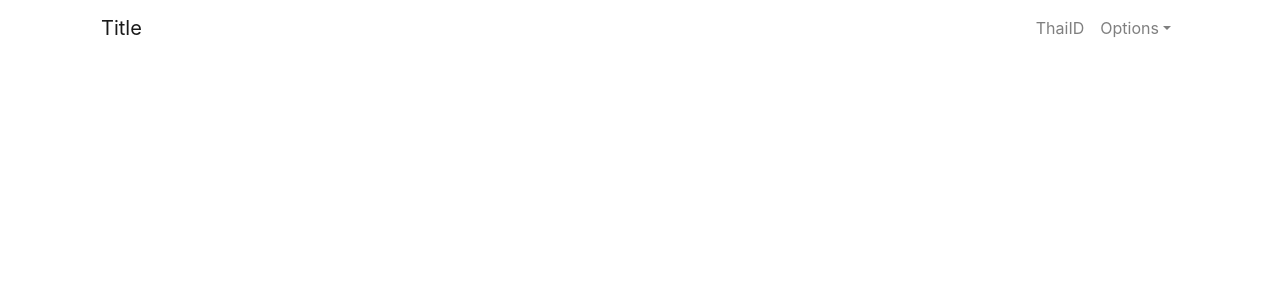
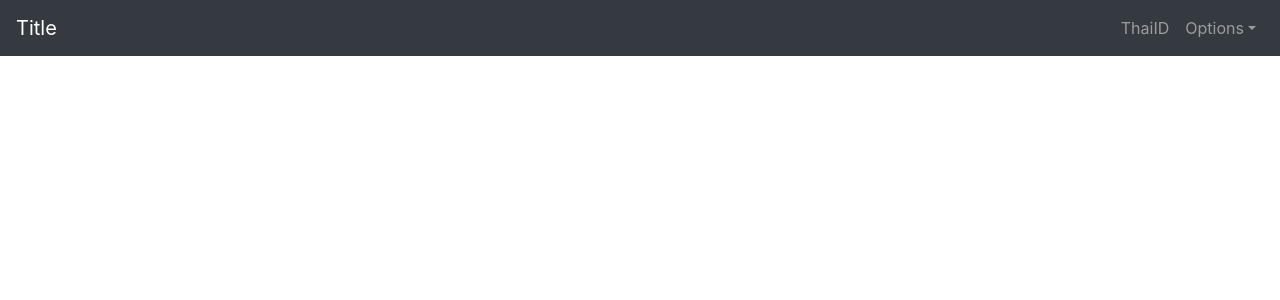
Before and after one commit to ter0101/front-serialport, a React (Create React App) app: page / in a window 1280 px wide. Shown: the top 300 px of the page. Built offline with nearby package versions, Linux system fonts and the light colour scheme.

Commit message:
ThaiID แสดงข้อมูล V.0
เพิ่ม alert

```diff
--- a/src/App.css
+++ b/src/App.css
@@ -1,4 +1,5 @@
 .title {
+  margin-top: 30px;
   font-size: 40px;
   text-align: center;
   padding-bottom: 30px;
--- a/src/App.js
+++ b/src/App.js
@@ -1,6 +1,6 @@
 import React, { Component } from 'react'
 import { BrowserRouter as Router, Route } from 'react-router-dom'
-import { Container } from 'reactstrap';
+import { Container } from 'reactstrap'
 
 import ShowTestData from './components/thia_ID/thai_id'
 import Navbar from './components/navbar'
@@ -9,8 +9,8 @@ class App extends Component {
   render() {
     return (
       <Router>
+        <Navbar />
         <Container>
-          <Navbar />
           <div className="content">
             <Route exact path="/thai-id" component={ShowTestData} />
           </div>
--- a/src/components/navbar.js
+++ b/src/components/navbar.js
@@ -30,7 +30,7 @@ export default class navbar extends Component {
   render() {
     return (
       <div>
-        <Navbar color="white" light expand="md">
+        <Navbar color="dark" dark expand="md">
           <NavbarBrand href="/">Title</NavbarBrand>
           <NavbarToggler onClick={this.toggle} />
           <Collapse isOpen={this.state.isOpen} navbar>
--- a/src/components/thia_ID/thai_id.js
+++ b/src/components/thia_ID/thai_id.js
@@ -3,7 +3,7 @@ import axios from 'axios'
 
 import './thai_id.css'
 import '../../App.css'
-import { Row, Col, Form, FormGroup, Label, Input } from 'reactstrap'
+import { Alert, Row, Col, Form, FormGroup, Label, Input } from 'reactstrap'
 
 export default class show_data_test extends Component {
   constructor(props) {
@@ -37,7 +37,8 @@ export default class show_data_test extends Component {
             />
           </Col>
           <Col xs="6">
-            {data.map(result => (
+            {data.length > 0 ? (
+              data.map(result => (
                 <Form key={result.type}>
                   {/* -----------ID Card---------- */}
                   <FormGroup>
@@ -140,10 +141,14 @@ export default class show_data_test extends Component {
                       </FormGroup>
                     </Col>
                   </Row>
-
                   {/* <Button>Sign in</Button> */}
                 </Form>
-            ))}
+              ))
+            ) : (
+              <Alert color="danger">
+                Don't have any data
+              </Alert>
+            )}
           </Col>
         </Row>
       </div>
```
Lines whose indentation alone changed are shown as unchanged.
